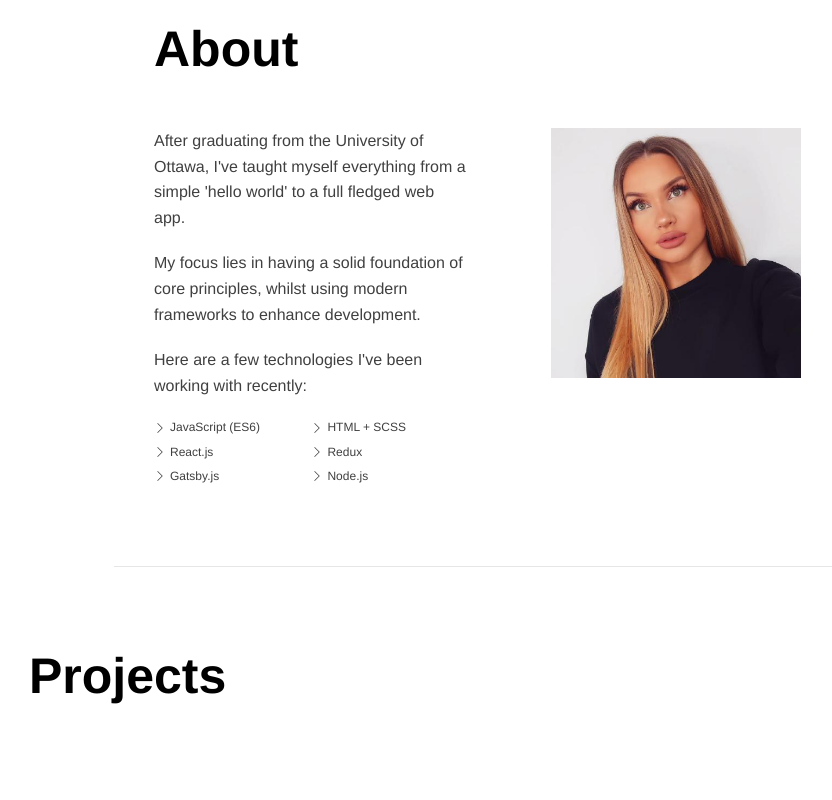
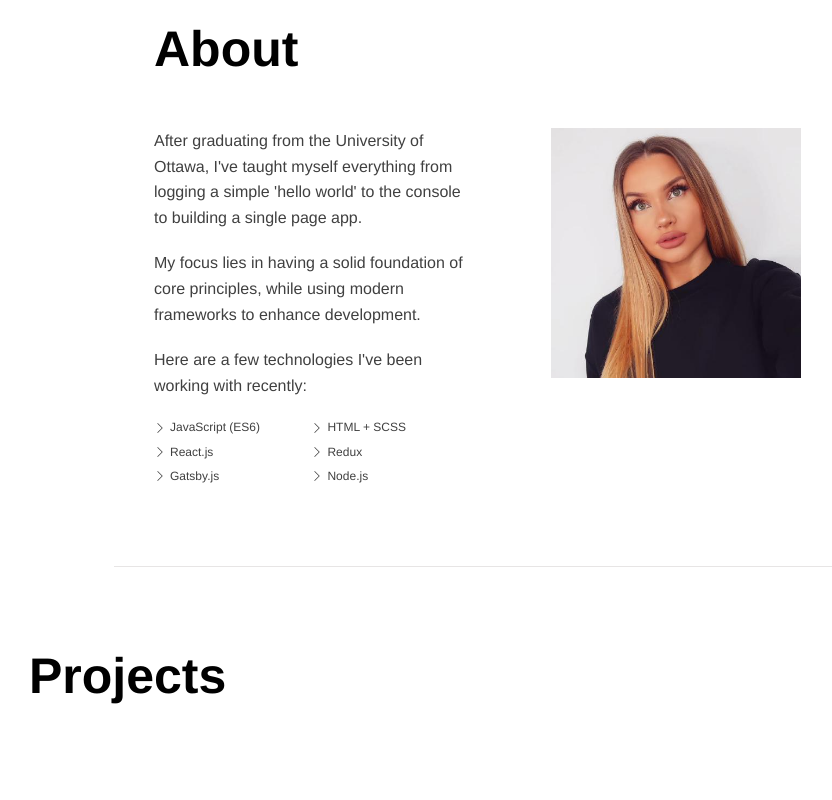
Before and after one commit to aslyadneva/portfoliov1, a React (Create React App) app: page / in a window 1280 px wide. Shown: the part 860-1660 px from the top of the page, without its empty margins (151-983 px from the left). Built offline with nearby package versions, Linux system fonts and the light colour scheme.

Commit message:
Minor UI fixes

```diff
--- a/src/components/About.js
+++ b/src/components/About.js
@@ -19,11 +19,11 @@ const About = () => {
       <article className="About__content">
         <div className="About__text">
           <p>
-           After graduating from the University of Ottawa, I've taught myself everything from a simple 'hello world' to a full fledged web app.
+           After graduating from the University of Ottawa, I've taught myself everything from logging a simple 'hello world' to the console to building a single page app.
           </p>
 
           <p style={{ marginTop: '2rem' }}>
-            My focus lies in having a solid foundation of core principles, whilst using modern frameworks to enhance development.
+            My focus lies in having a solid foundation of core principles, while using modern frameworks to enhance development.
           </p>
 
           <p style={{ marginTop: '2rem' }}>
--- a/src/components/Contact.js
+++ b/src/components/Contact.js
@@ -41,9 +41,9 @@ const Contact = ({scrollToTop}) => {
 
 
 
-      <div onClick={scrollToTop} style={{textAlign: 'center', marginBottom: '-30px', marginTop: '30px', cursor: 'pointer'}}>
-        <AiOutlineArrowUp style={{ fontSize: '3rem' }}/>
-        <p>Back to top</p>
+      <div style={{textAlign: 'center', marginBottom: '-30px', marginTop: '30px', display: 'flex', flexDirection: 'column', alignItems: 'center'}}>
+        <AiOutlineArrowUp style={{ fontSize: '3rem', cursor: 'pointer' }} onClick={scrollToTop}/>
+        <p onClick={scrollToTop} style={{ cursor: 'pointer' }}>Back to top</p>
       </div>
     </section>
   )
```
